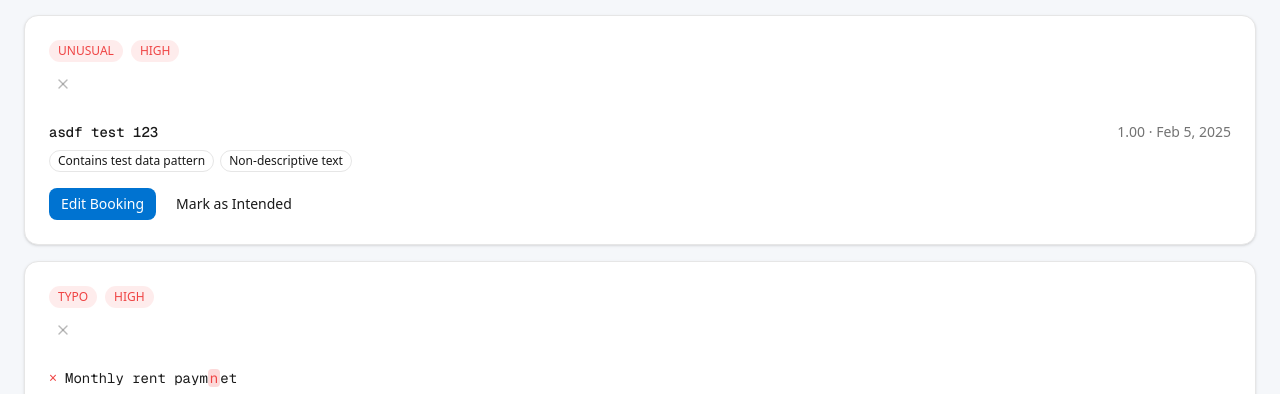
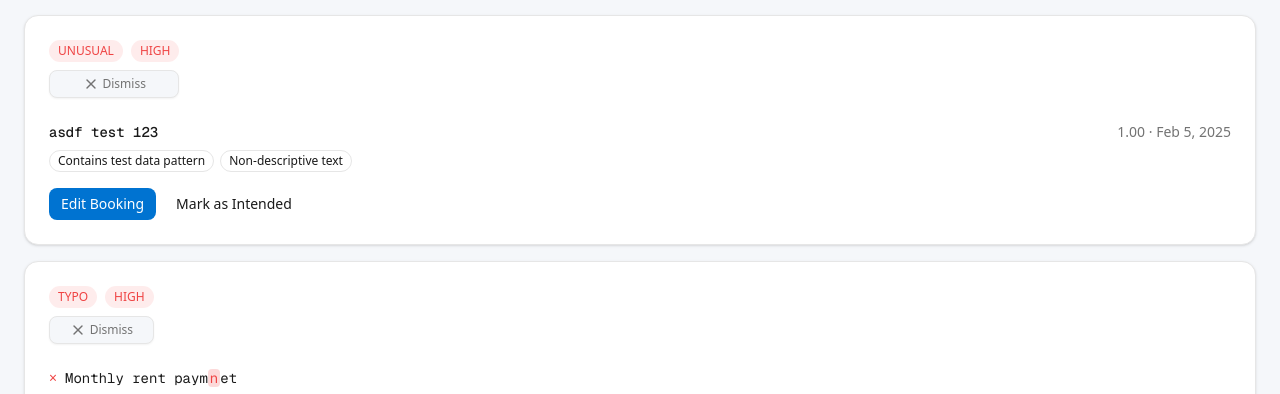
Before and after one commit to farambis/northscope, a Next.js app: page /bookings/anomalies in a window 1280 px wide. Shown: the part 364-758 px from the top of the page. Built offline with nearby package versions, Linux system fonts and the light colour scheme.

Commit message:
Replace icon-only dismiss with labeled outline button (#26)
Co-authored-by: Victor Webersberger <victor.webersberger@andamp.io>

```diff
--- a/src/components/bookings/AnomalyCard.tsx
+++ b/src/components/bookings/AnomalyCard.tsx
@@ -145,13 +145,14 @@ export function AnomalyCard({ group, onDismiss, onAction, onMarkIntended }: Anom
           <ConfidenceBadge confidence={group.confidence} />
         </div>
         <Button
-          variant="ghost"
-          size="icon"
-          className="h-7 w-7 text-muted-foreground/50 hover:text-foreground transition-colors"
+          variant="outline"
+          size="sm"
+          className="h-7 gap-1 text-xs text-muted-foreground hover:text-foreground transition-colors"
           onClick={() => onDismiss(group.id)}
           aria-label="Dismiss"
         >
-          <X className="h-3.5 w-3.5" />
+          <X className="h-3 w-3" />
+          Dismiss
         </Button>
       </CardHeader>
       <CardContent className="space-y-4">
```
